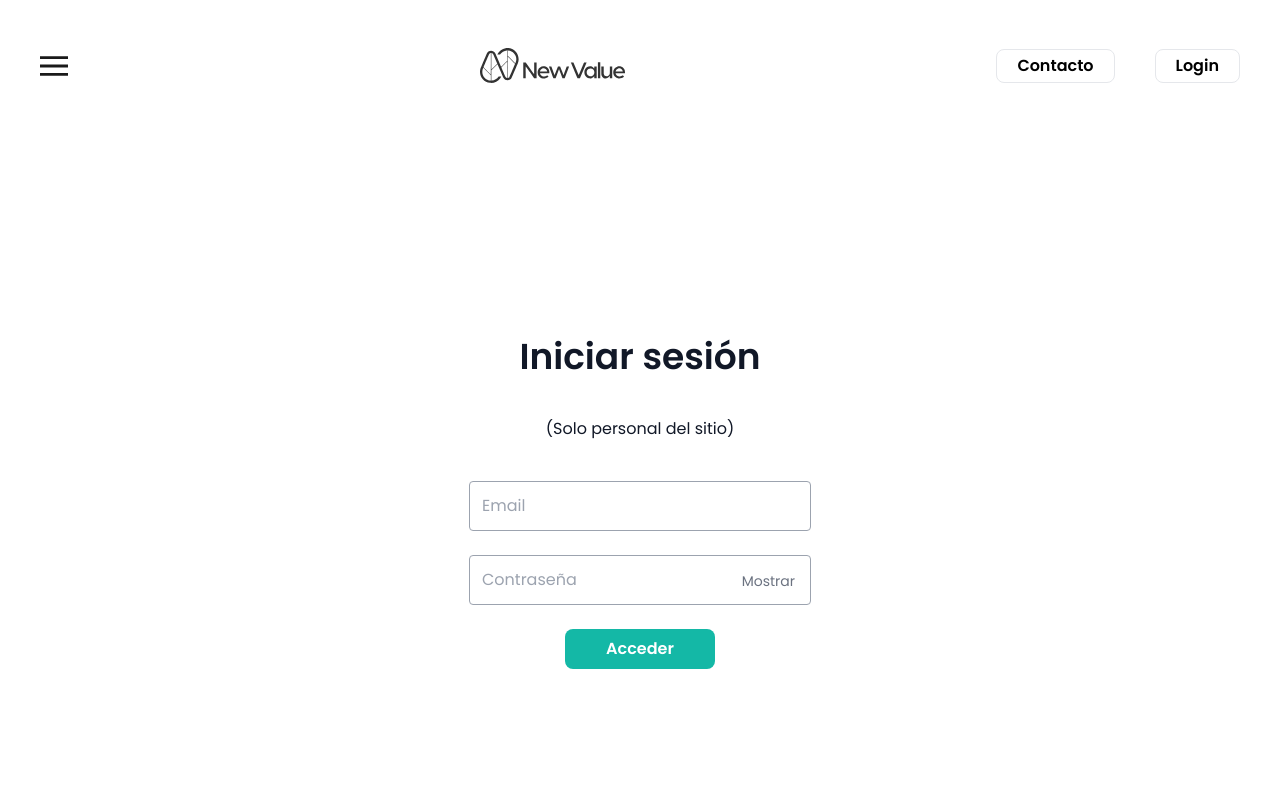
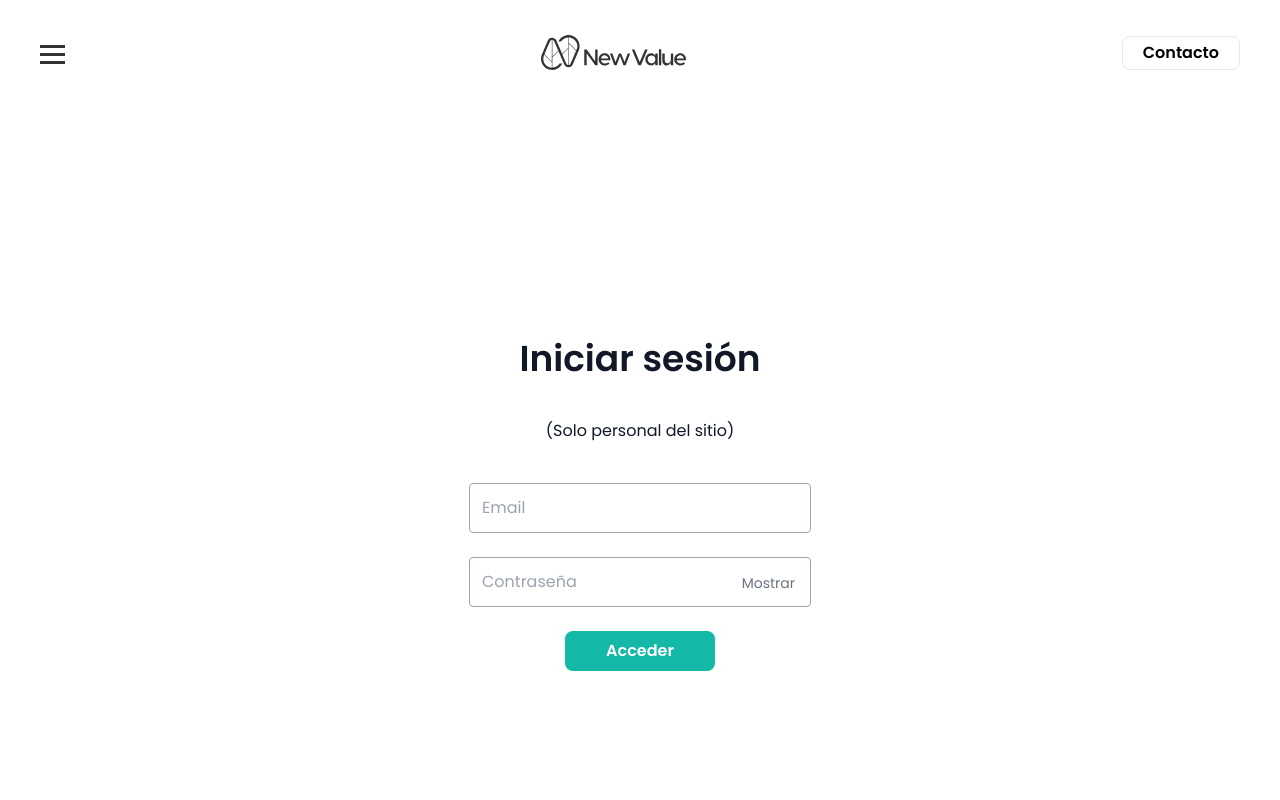
Before and after one commit to mariandrean/NewValue, a React (Vite) app in the folder client/: page /login in a window 1280 px wide. Shown: the top 800 px of the page. Built offline with nearby package versions, Linux system fonts and the light colour scheme.

Commit message:
feat(client):add-complements-navbar

```diff
--- /dev/null
+++ b/client/src/components/Navbar.css
@@ -0,0 +1,54 @@
+.navbar{
+  display: flex;
+  justify-content: space-between;
+  align-items: center;
+}
+
+.menu-icon-wrapper {
+  display: block;
+  cursor: pointer;
+  padding: 40px;
+}
+
+.menu-icon {
+  width: 25px;
+  height: 20px;
+  position: relative;
+}
+
+.menu-icon-line {
+  width: 100%;
+  height: 3px;
+  background-color: #333;
+  margin: 5px 0;
+  transition: transform 0.3s ease;
+}
+
+.open .menu-icon-line:nth-child(1) {
+  transform: translateY(8px) rotate(45deg);
+}
+
+.open .menu-icon-line:nth-child(2) {
+  opacity: 0;
+}
+
+.open .menu-icon-line:nth-child(3) {
+  transform: translateY(-8px) rotate(-45deg);
+}
+
+
+@media (min-width: 600px) {
+
+
+  .sm:flex {
+    display: flex !important; /* Asegura que el menú esté visible en versión de escritorio */
+  }
+
+  .hidden {
+    display: none !important; /* Asegura que el menú desplegable esté oculto en versión de escritorio */
+  }
+
+  .menu-link {
+    margin-right: 20px;
+  }
+}
--- a/client/src/components/Navbar.jsx
+++ b/client/src/components/Navbar.jsx
@@ -1,54 +1,72 @@
-import React from 'react';
+import React, { useState } from 'react';
 import { NavLink } from "react-router-dom";
 import { useUserContext } from "../context/UserContext.jsx";
+import "./Navbar.css"; // Importa los estilos CSS
 
 const Navbar = () => {
   const { userAuth } = useUserContext();
-  const isMobile = window.innerWidth < 600;
+  const [isMobileMenuOpen, setMobileMenuOpen] = useState(false);
+
+  const toggleMobileMenu = () => {
+    setMobileMenuOpen(!isMobileMenuOpen);
+  };
 
   return (
-    <>
-      <nav className="flex justify-between items-center pt-12 pb-5">
-        <div className="flex items-center">
-          <img
-            alt="burger-menu"
-            src= '/src/assets/burger-menu.svg'
-            className="mx-10"
-          />
+    <nav className="navbar">
+      {/* Icono de hamburguesa */}
+      <div className="menu-icon-wrapper" onClick={toggleMobileMenu}>
+        <div className={`menu-icon ${isMobileMenuOpen ? 'open' : ''}`}>
+          <div className="menu-icon-line"></div>
+          <div className="menu-icon-line"></div>
+          <div className="menu-icon-line"></div>
+        </div>
       </div>
 
-        <div className={`flex-grow flex items-center justify-center ${isMobile? 'sm:flex sm:justify-center' : ''}`}>
+      {/* Logo */}
+      <div className="logo">
         <NavLink to="/">
-            <a>
           <img
             alt="logo"
             src="/src/assets/newvaluelogogris-titulo.svg"
             className="w-145 h-35"
           />
-            </a>
         </NavLink>
       </div>
 
-        <div className="ml-auto flex items-center mr-10">
-          {!isMobile && (
-            <>
+      {/* Menú para escritorio y móvil */}
+      <div className="list">
+      <ul className={`sm:flex ${isMobileMenuOpen ? 'block' : 'hidden'}`}>
+        <li>
+          <NavLink to="https://newvalue.es/index" className="menu-link" onClick={() => setMobileMenuOpen(false)}>Inicio</NavLink>
+        </li>
+        <li>
+          <NavLink to="https://newvalue.es/desarrollo-proyectos" className="menu-link" onClick={() => setMobileMenuOpen(false)}>Desarrollo de Proyectos</NavLink>
+        </li>
+        <li>
+          <NavLink to="https://newvalue.es/consultoria-esg" className="menu-link" onClick={() => setMobileMenuOpen(false)}>Consultoría ESG</NavLink>
+        </li>
+        <li>
+          <NavLink to="https://newvalue.es/por-que-new-value" className="menu-link" onClick={() => setMobileMenuOpen(false)}>¿Por qué New Value?</NavLink>
+        </li>
+        <li>
+          <NavLink to="https://newvalue.es/contactanos" className="menu-link" onClick={() => setMobileMenuOpen(false)}>Contacto</NavLink>
+        </li>
+        <li>
+          {userAuth ? (
+            <NavLink to="/dashboard" className="menu-link" onClick={() => setMobileMenuOpen(false)}>Dashboard</NavLink>
+          ) : (
+            <NavLink to="/login" className="menu-link" onClick={() => setMobileMenuOpen(false)}>Login</NavLink>
+          )}
+        </li>
+      </ul>
+
+      <div className="button-contact">
               <NavLink to="https://newvalue.es/contactanos">
                 <button className="mr-10 text-black bg-white border rounded-lg font-semibold py-1 px-5 hover:bg-teal-500 hover:text-white transition duration-300 ease-in-out">Contacto</button>
               </NavLink>
-              {userAuth? (
-                <NavLink to="/dashboard">
-                  <button className="text-black bg-white border rounded-lg font-semibold py-1 px-5 hover:bg-teal-500 hover:text-white transition duration-300 ease-in-out">Dashboard</button>
-                </NavLink>
-              ) : (
-                <NavLink to="/login">
-                  <button className="text-black bg-white border rounded-lg font-semibold py-1 px-5 hover:bg-teal-500 hover:text-white transition duration-300 ease-in-out">Login</button>
-                </NavLink>
-              )}
-            </>
-          )}
+      </div>
       </div>
     </nav>
-    </>
   );
 };
 
```
Lines whose indentation alone changed are shown as unchanged.
